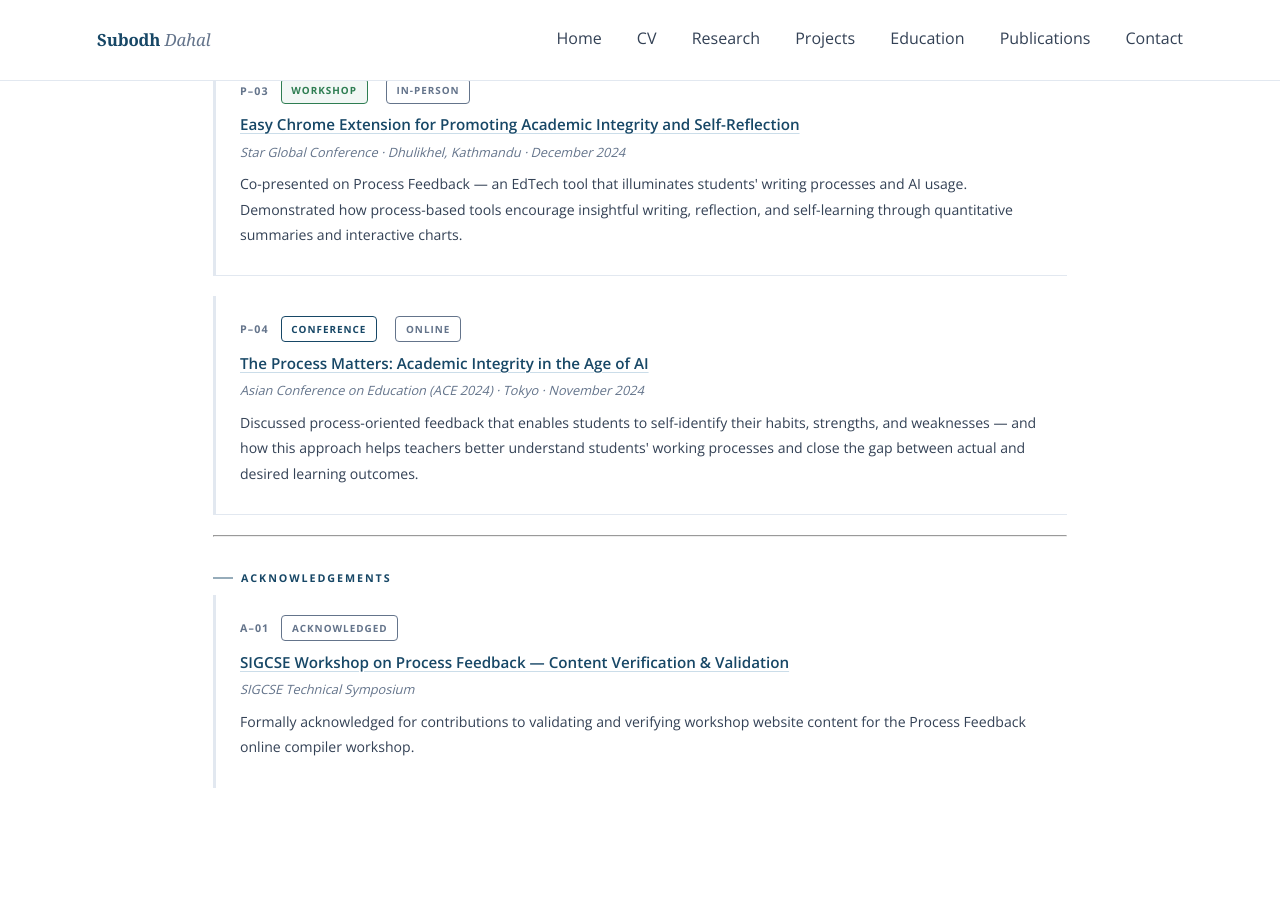
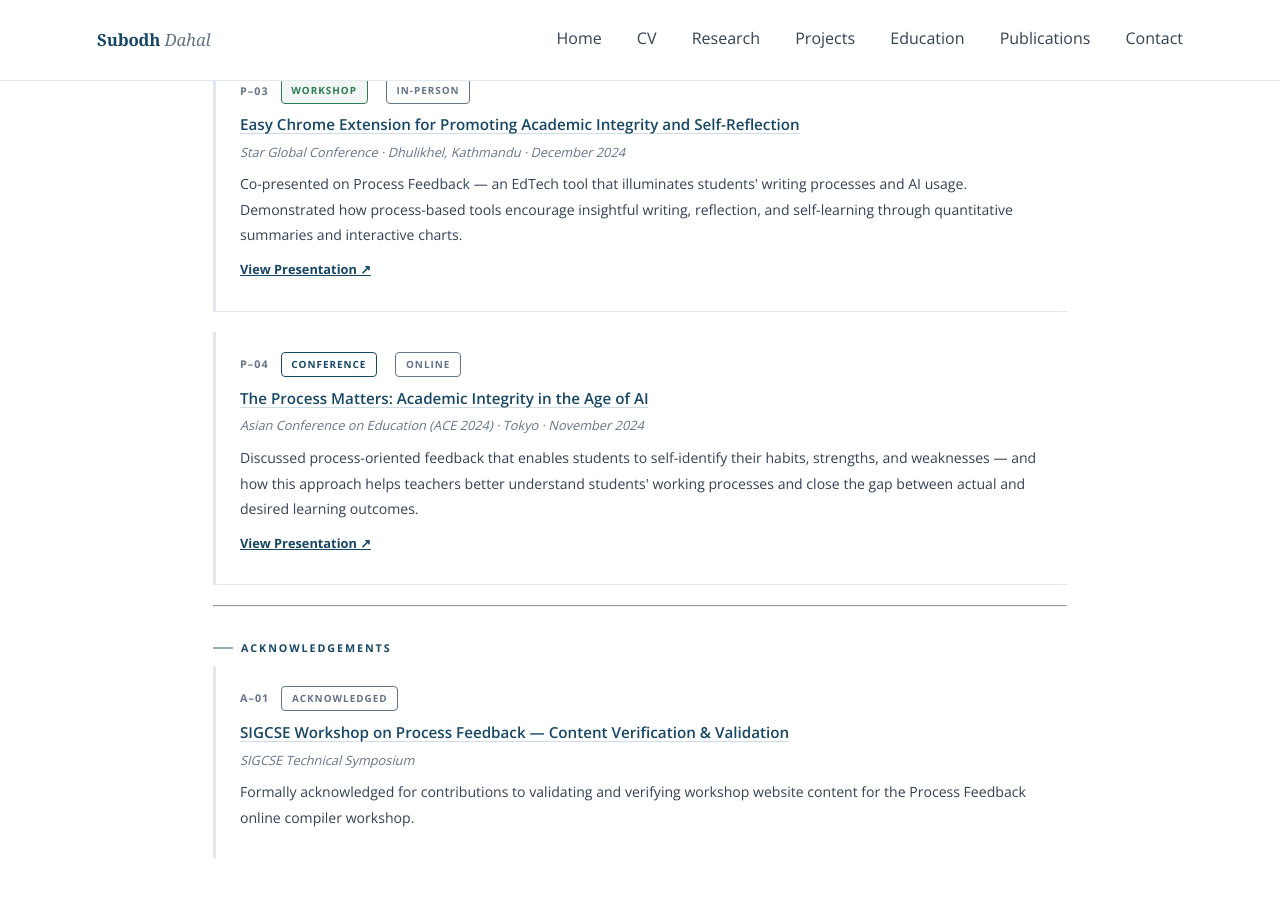
Before and after one commit to dahalsubodh/dahalsubodh.github.io, a Jekyll site: the page built from publications.md, in a window 1280 px wide and 900 px high, scrolled down 1095 px. Shown: the top 897 px of the window. Built offline with Jekyll 4.4.1, drawn with Linux system fonts in a browser that asks for light colours.

Commit message:
Update publications.md

```diff
--- a/publications.md
+++ b/publications.md
@@ -81,6 +81,9 @@ layout: default
   </div>
   <div class="pub-meta">Star Global Conference · Dhulikhel, Kathmandu · December 2024</div>
   <p class="pub-desc">Co-presented on Process Feedback — an EdTech tool that illuminates students' writing processes and AI usage. Demonstrated how process-based tools encourage insightful writing, reflection, and self-learning through quantitative summaries and interactive charts.</p>
+  <p style="margin-top:0.5rem;">
+    <a href="https://docs.google.com/presentation/d/1xZ87ax6gtfTTpFbD6N7yqE3AAqvsEskR_lQ92NgNraQ/edit?usp=sharing" target="_blank" rel="noopener" style="font-size:0.8rem; font-weight:700; color:var(--color-primary);">View Presentation ↗</a>
+  </p>
 </div>
 
 <div class="pub-item">
@@ -96,6 +99,9 @@ layout: default
   </div>
   <div class="pub-meta">Asian Conference on Education (ACE 2024) · Tokyo · November 2024</div>
   <p class="pub-desc">Discussed process-oriented feedback that enables students to self-identify their habits, strengths, and weaknesses — and how this approach helps teachers better understand students' working processes and close the gap between actual and desired learning outcomes.</p>
+  <p style="margin-top:0.5rem;">
+    <a href="https://docs.google.com/presentation/d/1Yu9vq1ri32rrpsYuRa5GMff4qMipImarOQKmaplfZsY/edit?usp=sharing" target="_blank" rel="noopener" style="font-size:0.8rem; font-weight:700; color:var(--color-primary);">View Presentation ↗</a>
+  </p>
 </div>
 
 ---
```
